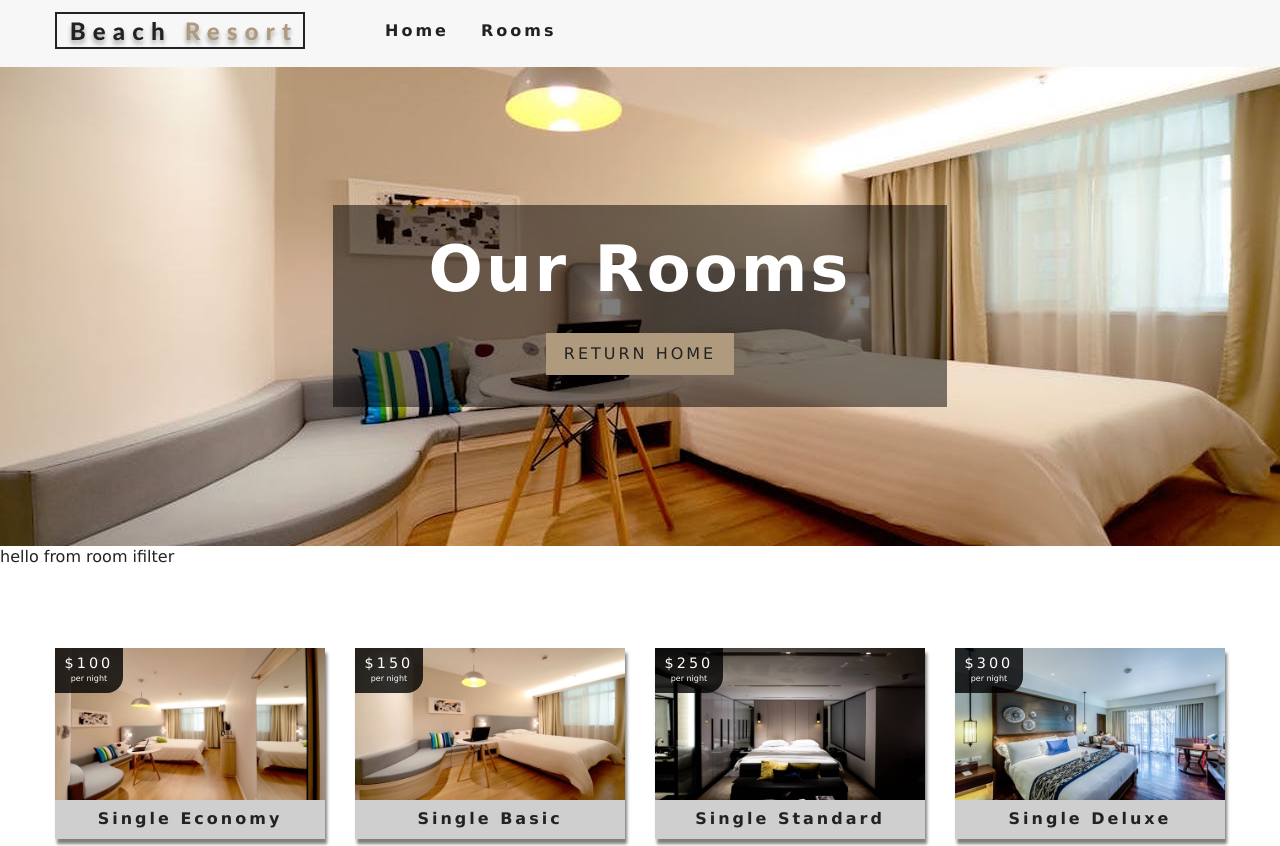
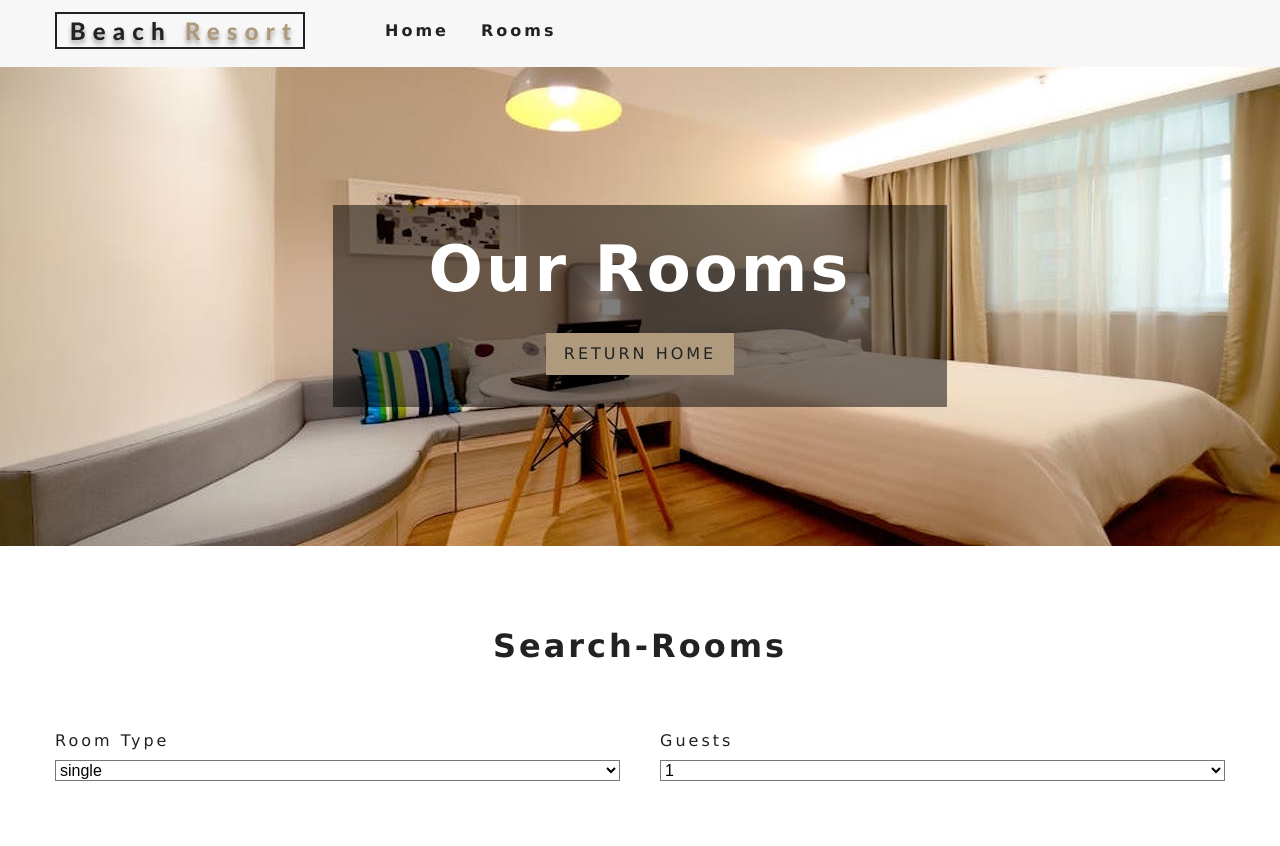
Before and after one commit to OstapHetman/learn-react, a React (Create React App) app in the folder resort/: page /rooms in a window 1280 px wide. Shown: the top 846 px of the page. Built offline with nearby package versions, Linux system fonts and the light colour scheme.

Commit message:
implement filters  rooms,guests

```diff
--- a/resort/src/components/RoomsFilter.js
+++ b/resort/src/components/RoomsFilter.js
@@ -1,9 +1,56 @@
 import React from 'react'
+import { useContext } from 'react'
+import { RoomContext } from '../context'
+import Title from '../components/Title'
 
-export default function RoomsFlter() {
+// get all unique values
+const getUnique = (items, value) => {
+    return[...new Set(items.map(item => item[value]))]
+}
+
+export default function RoomsFlter({rooms}) {
+    const context = useContext(RoomContext)
+    const {
+        handleChange, type, capacity, price, minPrice, maxPrice,minSize,maxSize,breakfast,pets
+    } = context;
+
+    // get unique types
+    let types= getUnique(rooms, "type");
+    console.log(rooms.type)
+    // add all
+    types = ['single', ...types];
+    // map to jsx
+    types = types.map((item,index) => {
+        return (<option value={item} key={index}>{item}</option>)
+    })
+
+    let people = getUnique(rooms, 'capacity');
+    people = people.map((item,index) => {
+        return (<option value={item} key={index}>{item}</option>)
+    })
+
     return (
-        <div>
-            hello from room ifilter
-        </div>
+        <section className="filter-container">
+            <Title title="search-rooms"/>
+            <form className="filter-form">
+                {/*select type*/}
+                <div className="form-group">
+                    <label htmlFor="type">room type</label>
+                    <select name="type" id="type" value={type} className="form-control" onChange={handleChange}>
+                        {types}
+                    </select>
+                </div>
+                {/*end select type*/}
+
+                 {/*select guests*/}
+                 <div className="form-group">
+                    <label htmlFor="capacity">Guests</label>
+                    <select name="capacity" id="capacity" value={capacity} className="form-control" onChange={handleChange}>
+                        {people}
+                    </select>
+                </div>
+                {/*end select guests*/}
+            </form>
+        </section>
     )
 }
--- a/resort/src/context.js
+++ b/resort/src/context.js
@@ -9,13 +9,24 @@
     sortedRooms: [],
     featuredRooms: [],
     loading: true,
+    type: 'all',
+    capacity: 1,
+    price: 0,
+    minPrice:0,
+    maxPrice:0,
+    minSize:0,
+    maxSize:0,
+    breakfast: false,
+    pets: false,
   }
 
   // getData
   componentDidMount() {
     let rooms = this.formatData(items)
     let featuredRooms = rooms.filter(room => room.featured === true);
-    this.setState({ rooms, featuredRooms, sortedRooms: rooms, loading: false });
+    let maxPrice = Math.max(...rooms.map(item => item.price))
+    let maxSize = Math.max(...rooms.map(item => item.size))
+    this.setState({ rooms, featuredRooms, sortedRooms: rooms, loading: false, price:maxPrice, maxPrice, maxSize });
   }
 
   formatData(items) {
@@ -36,12 +47,36 @@
     return room;
   }
 
+  handleChange = event => {
+    const target = event.target
+    const name = event.target.name
+    const value = event.type === 'checkbox' ? target.checked : target.value
+    this.setState({
+      [name]:value
+    }, this.filterRooms)
+  }
+
+  filterRooms = () => {
+    let {
+      rooms,type,capacity,price,minSize,maxSize,breakfast,pets
+    } = this.state
+
+    let tempRooms = [...rooms]
+    if (type !== 'all' ) {
+      tempRooms = tempRooms.filter(room => room.type === type)
+      this.setState({
+        sortedRooms: tempRooms
+      })
+    }
+  }
+
   render() {
     return (
       <RoomContext.Provider
         value={{
           ...this.state ,
-          getRoom: this.getRoom
+          getRoom: this.getRoom,
+          handleChange: this.handleChange
         }}>
         {this.props.children}
       </RoomContext.Provider>
```
